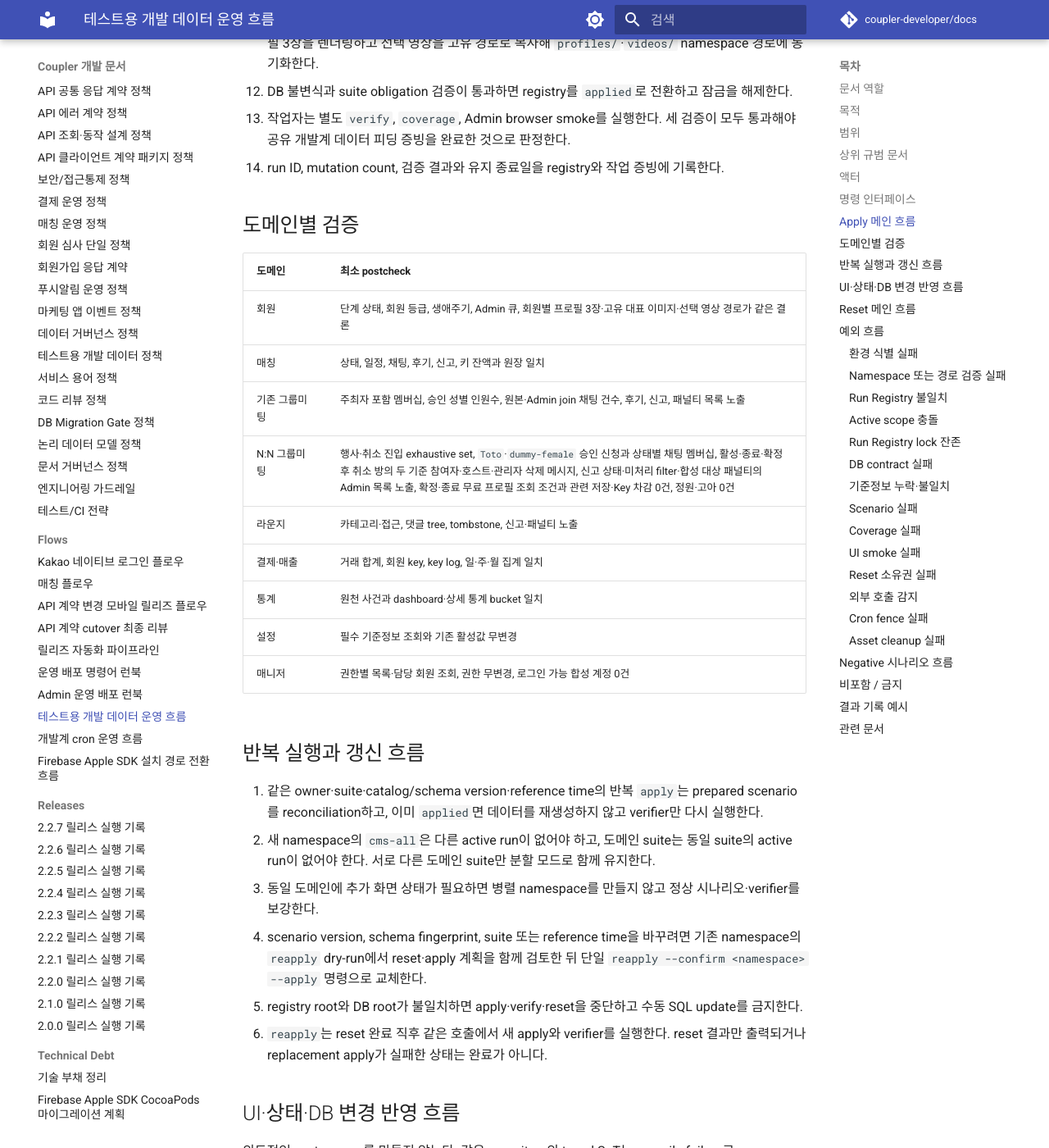
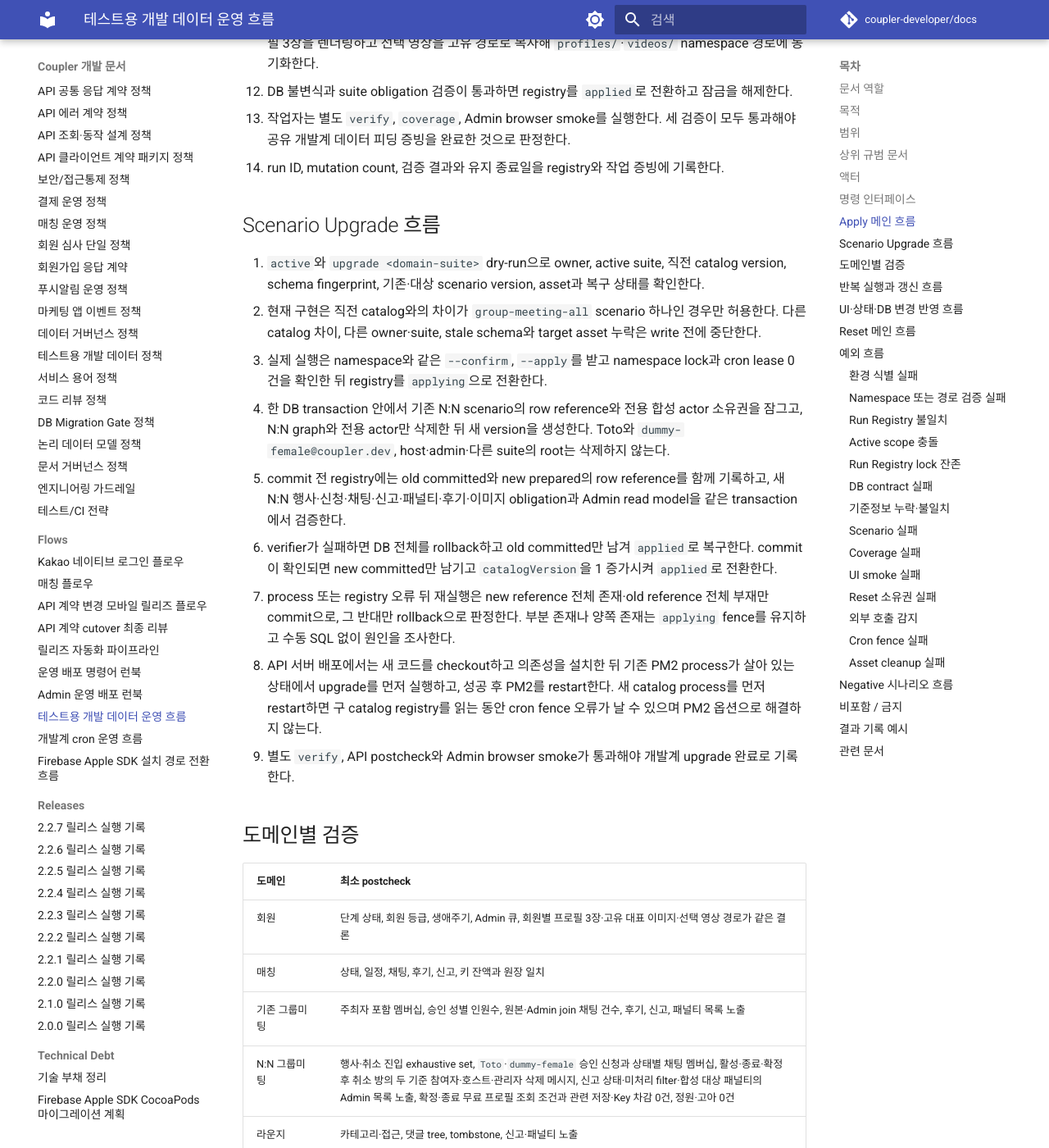
Before and after one commit to coupler-developer/docs, an MkDocs documentation site: the page built from content/flows/cross-project/development-test-data-flow.md, in a window 1280 px wide and 1400 px high, scrolled down 3625 px. Shown: the whole window at 82% size. Built offline with MkDocs 1.6.1 and Material for MkDocs 9.7.7, drawn with Linux system fonts in a browser that asks for light colours; comment, search, counter and statistics services are not loaded; some of the changed text lies outside the part shown.

Commit message:
docs: 개발데이터 원자 업그레이드 절차 명시
Background:
- 전체 reset 뒤 재생성 안내가 replacement 실패 시 기존 개발데이터를 잃는 운영 혼선을 만들었다.

Reason:
- 단일 scenario 갱신과 전체 catalog 교체의 안전 경계를 명확히 해야 한다.

Changes:
- group-meeting upgrade의 preflight, transaction, recovery와 검증 절차를 문서화했다.
- checkout/install 뒤 upgrade를 먼저 실행하고 PM2를 재시작하는 배포 순서를 명시했다.

How:
- 기존 namespace와 다른 scenario를 보존하고, 원자 교체로 표현할 수 없는 변경은 중단하도록 정책·아키텍처·흐름·기술부채를 정렬했다.

Tests:
- yarn validate:docs 통과

```diff
--- a/content/flows/cross-project/development-test-data-flow.md
+++ b/content/flows/cross-project/development-test-data-flow.md
@@ -53,11 +53,11 @@ pnpm --dir coupler-api data-feed plan cms-all --namespace qa-cms --at "$REFERENC
 DEV_DATA_ASSET_ROOT="$DEV_DATA_ASSET_ROOT" pnpm --dir coupler-api data-feed apply cms-all --namespace qa-cms --owner qa-owner --at "$REFERENCE_TIME" --expires-at "$EXPIRES_AT" --apply
 pnpm --dir coupler-api data-feed verify --namespace qa-cms
 DEV_DATA_ADMIN_BASE_URL=https://admin.dev.example.invalid DEV_DATA_ADMIN_STORAGE_STATE=/absolute/path/to/storage-state.json DEV_DATA_MEMBER_ID=123 yarn --cwd /absolute/path/to/coupler-admin-web test:dev-data-ui
-# catalog·scenario 갱신은 reset과 apply를 따로 실행하지 않고 같은 namespace의 reapply를 사용한다.
-pnpm --dir coupler-api data-feed reapply cms-all --namespace qa-cms --owner qa-owner --at "$REFERENCE_TIME" --expires-at "$EXPIRES_AT"
-DEV_DATA_ASSET_ROOT="$DEV_DATA_ASSET_ROOT" pnpm --dir coupler-api data-feed reapply cms-all --namespace qa-cms --owner qa-owner --at "$REFERENCE_TIME" --expires-at "$EXPIRES_AT" --confirm qa-cms --apply
-# reapply plan이 legacy asset root 채택 필요를 표시한 기존 run에만 아래 옵션을 추가한다.
-DEV_DATA_ASSET_ROOT="$DEV_DATA_ASSET_ROOT" pnpm --dir coupler-api data-feed reapply cms-all --namespace qa-cms --owner qa-owner --at "$REFERENCE_TIME" --expires-at "$EXPIRES_AT" --confirm qa-cms --apply --adopt-legacy-asset-root
+# 직전 catalog와의 차이가 N:N scenario 하나인 기존 cms-all은 같은 namespace에서 원자 교체한다.
+DEV_DATA_ASSET_ROOT="$DEV_DATA_ASSET_ROOT" pnpm --dir coupler-api data-feed upgrade group-meeting-all --namespace qa-cms --owner qa-owner
+DEV_DATA_ASSET_ROOT="$DEV_DATA_ASSET_ROOT" pnpm --dir coupler-api data-feed upgrade group-meeting-all --namespace qa-cms --owner qa-owner --confirm qa-cms --apply
+# upgrade plan이 legacy asset root 채택 필요를 표시한 기존 run에만 아래 옵션을 추가한다.
+DEV_DATA_ASSET_ROOT="$DEV_DATA_ASSET_ROOT" pnpm --dir coupler-api data-feed upgrade group-meeting-all --namespace qa-cms --owner qa-owner --confirm qa-cms --apply --adopt-legacy-asset-root
 # 유지 종료처럼 재생성하지 않는 정리만 reset을 단독 사용한다.
 pnpm --dir coupler-api data-feed reset --namespace qa-cms
 DEV_DATA_ASSET_ROOT="$DEV_DATA_ASSET_ROOT" pnpm --dir coupler-api data-feed reset --namespace qa-cms --confirm qa-cms
@@ -73,8 +73,8 @@ DEV_DATA_ASSET_ROOT="$DEV_DATA_ASSET_ROOT" pnpm --dir coupler-api data-feed rese
 - `active`는 DB에 연결하지 않고 active namespace별 owner·suite·scope·상태·asset root 기록 여부·유지 종료일·만료 여부·검증 count를 출력한다. feeder와 개발 cron이 공유하는 contract parser로 fence·active record 전체를 검증하며, registry metadata, active directory entry, global fence와 active record의 양방향 정합성 또는 active record 상호 간 scope가 유효하지 않으면 fail-closed한다.
 - `plan`은 read-only다.
 - `apply`는 `--apply`가 없으면 write하지 않는다.
-- `reapply`는 `--apply`가 없으면 기존 reset plan과 새 apply plan을 함께 출력할 뿐 write하지 않는다. 실제 실행은 namespace와 같은 `--confirm` 및 `--apply`를 모두 요구하고, owner·시간·schema·catalog preflight가 실패하면 reset을 시작하지 않는다.
-- `reapply`가 reset 뒤 replacement apply에 실패하면 명령 전체가 실패하며 완료로 보고하지 않는다. `active`로 새 run의 존재 여부·상태와 원인을 확인하고, active run이 있으면 같은 catalog의 `apply`를 재시도하며 없으면 새 `plan`부터 복구한다.
+- `upgrade`는 `--apply`가 없으면 owner·active suite·catalog/schema·기존/대상 scenario version·asset·복구 상태를 확인할 뿐 write하지 않는다. 실제 실행은 namespace와 같은 `--confirm` 및 `--apply`를 모두 요구한다.
+- `upgrade`는 기존 scenario 삭제, 새 version 생성과 verifier를 한 DB transaction에서 수행한다. 실패하면 기존 version으로 rollback하고, commit 뒤 registry 승격이 중단되면 같은 명령이 old/new row reference로 결과를 복구한다.
 - Admin browser smoke는 로그인 정보 자체를 출력하지 않고 허용된 기존 QA 관리자 storage state를 사용한다.
 - 첫 번째 `reset`은 삭제 계획만 출력한다.
 - 실제 reset은 namespace와 같은 `--confirm` 값이 필요하다.
@@ -97,6 +97,18 @@ DEV_DATA_ASSET_ROOT="$DEV_DATA_ASSET_ROOT" pnpm --dir coupler-api data-feed rese
 13. 작업자는 별도 `verify`, `coverage`, Admin browser smoke를 실행한다. 세 검증이 모두 통과해야 공유 개발계 데이터 피딩 증빙을 완료한 것으로 판정한다.
 14. run ID, mutation count, 검증 결과와 유지 종료일을 registry와 작업 증빙에 기록한다.
 
+## Scenario Upgrade 흐름
+
+1. `active`와 `upgrade <domain-suite>` dry-run으로 owner, active suite, 직전 catalog version, schema fingerprint, 기존·대상 scenario version, asset과 복구 상태를 확인한다.
+2. 현재 구현은 직전 catalog와의 차이가 `group-meeting-all` scenario 하나인 경우만 허용한다. 다른 catalog 차이, 다른 owner·suite, stale schema와 target asset 누락은 write 전에 중단한다.
+3. 실제 실행은 namespace와 같은 `--confirm`, `--apply`를 받고 namespace lock과 cron lease 0건을 확인한 뒤 registry를 `applying`으로 전환한다.
+4. 한 DB transaction 안에서 기존 N:N scenario의 row reference와 전용 합성 actor 소유권을 잠그고, N:N graph와 전용 actor만 삭제한 뒤 새 version을 생성한다. Toto와 `dummy-female@coupler.dev`, host·admin·다른 suite의 root는 삭제하지 않는다.
+5. commit 전 registry에는 old committed와 new prepared의 row reference를 함께 기록하고, 새 N:N 행사·신청·채팅·신고·패널티·후기·이미지 obligation과 Admin read model을 같은 transaction에서 검증한다.
+6. verifier가 실패하면 DB 전체를 rollback하고 old committed만 남겨 `applied`로 복구한다. commit이 확인되면 new committed만 남기고 `catalogVersion`을 1 증가시켜 `applied`로 전환한다.
+7. process 또는 registry 오류 뒤 재실행은 new reference 전체 존재·old reference 전체 부재만 commit으로, 그 반대만 rollback으로 판정한다. 부분 존재나 양쪽 존재는 `applying` fence를 유지하고 수동 SQL 없이 원인을 조사한다.
+8. API 서버 배포에서는 새 코드를 checkout하고 의존성을 설치한 뒤 기존 PM2 process가 살아 있는 상태에서 upgrade를 먼저 실행하고, 성공 후 PM2를 restart한다. 새 catalog process를 먼저 restart하면 구 catalog registry를 읽는 동안 cron fence 오류가 날 수 있으며 PM2 옵션으로 해결하지 않는다.
+9. 별도 `verify`, API postcheck와 Admin browser smoke가 통과해야 개발계 upgrade 완료로 기록한다.
+
 ## 도메인별 검증
 
 | 도메인 | 최소 postcheck |
@@ -116,9 +128,9 @@ DEV_DATA_ASSET_ROOT="$DEV_DATA_ASSET_ROOT" pnpm --dir coupler-api data-feed rese
 1. 같은 owner·suite·catalog/schema version·reference time의 반복 `apply`는 prepared scenario를 reconciliation하고, 이미 `applied`면 데이터를 재생성하지 않고 verifier만 다시 실행한다.
 2. 새 namespace의 `cms-all`은 다른 active run이 없어야 하고, 도메인 suite는 동일 suite의 active run이 없어야 한다. 서로 다른 도메인 suite만 분할 모드로 함께 유지한다.
 3. 동일 도메인에 추가 화면 상태가 필요하면 병렬 namespace를 만들지 않고 정상 시나리오·verifier를 보강한다.
-4. scenario version, schema fingerprint, suite 또는 reference time을 바꾸려면 기존 namespace의 `reapply` dry-run에서 reset·apply 계획을 함께 검토한 뒤 단일 `reapply --confirm <namespace> --apply` 명령으로 교체한다.
+4. 직전 catalog와 현재 catalog의 차이가 한 domain scenario뿐이면 기존 namespace의 `upgrade <domain-suite>` dry-run을 검토한 뒤 `upgrade --confirm <namespace> --apply`로 원자 교체한다. schema fingerprint, suite, reference time 또는 둘 이상의 scenario가 달라지는 전체 교체는 지원하지 않으며 기존 run을 보존한다.
 5. registry root와 DB root가 불일치하면 apply·verify·reset을 중단하고 수동 SQL update를 금지한다.
-6. `reapply`는 reset 완료 직후 같은 호출에서 새 apply와 verifier를 실행한다. reset 결과만 출력되거나 replacement apply가 실패한 상태는 완료가 아니다.
+6. `upgrade`는 old committed와 new prepared row reference를 함께 기록한 뒤 verifier 통과 시에만 DB와 catalog version을 승격한다. 양쪽 reference가 부분 존재하거나 동시에 존재하면 자동 추정하지 않고 중단한다.
 
 ## UI·상태·DB 변경 반영 흐름
 
--- a/content/policy/development-test-data-policy.md
+++ b/content/policy/development-test-data-policy.md
@@ -108,14 +108,16 @@
     - `cms-all`은 모든 도메인 suite와 scope가 겹치므로 다른 active run이 하나라도 있으면 새 namespace로 claim할 수 없다.
     - 도메인 suite는 동일 suite의 active run과만 충돌하며, 서로 다른 도메인 suite는 각각 최대 1개씩 함께 유지할 수 있다.
     - 동일 namespace의 owner·suite·catalog/schema version·reference time이 같은 반복 apply는 신규 claim이 아니라 기존 run 검증으로 처리한다.
-    - 같은 도메인에 추가 상태가 필요하면 병렬 namespace를 만들지 않고 해당 suite의 정상 시나리오와 verifier를 보강한 뒤 기존 namespace를 `reapply`한다.
-    - catalog·scenario version 교체는 기존 run의 reset plan과 새 catalog의 apply plan을 함께 출력하는 `reapply` dry-run을 먼저 검토한다. 실제 교체는 namespace와 같은 `--confirm` 및 `--apply`를 받은 단일 `reapply` 명령으로 reset 직후 같은 namespace를 즉시 apply·검증하며, reset 성공만으로 교체 완료를 보고하지 않는다.
+    - 같은 도메인에 추가 상태가 필요하면 병렬 namespace를 만들지 않고 해당 suite의 정상 시나리오와 verifier를 보강한다.
+    - 기존 active run의 한 도메인 scenario만 다음 catalog version으로 바꾸는 경우, 직전 catalog와 현재 catalog의 차이가 그 scenario 하나뿐일 때만 같은 namespace의 `upgrade`를 허용한다. 다른 suite·scenario row와 asset은 유지해야 한다.
+    - `upgrade` dry-run은 owner·active suite·직전 catalog version·schema fingerprint·기존/대상 scenario version·asset 존재와 legacy asset root 채택 필요 여부를 출력한다. 실제 실행은 namespace와 같은 `--confirm` 및 `--apply`를 모두 요구한다.
+    - 기존 namespace 전체를 먼저 reset한 뒤 새 catalog를 apply하는 순차 `reapply`는 replacement apply 실패 시 기존 데이터가 사라지므로 제공하지 않는다. 한 scenario 원자 교체로 표현할 수 없는 전체 catalog 교체는 세대 단위 원자 교체 구조가 구현되기 전까지 기존 run을 보존하고 중단한다.
 - scope 충돌 검사는 run registry mutex 안에서 active record 전체를 읽고 claim 직전에 다시 수행한다. `plan` 결과만으로 claim 가능성을 확정하지 않는다.
 - inventory와 claim은 새 요청과 기존 record만 비교하지 않고 기존 active record 전체를 pairwise 검증한다. 이미 손상된 active scope 집합이 있으면 겹치지 않는 suite 요청도 허용하지 않는다.
 - global fence의 namespace는 active record가 반드시 존재해야 하며, `cleaned` finalization 대기를 제외한 active record는 global fence에 반드시 포함돼야 한다. 어느 방향이든 불일치하면 inventory와 claim을 모두 중단한다.
 - feeder와 개발 cron은 하나의 Run Registry contract validator를 사용한다. fence namespace 중복·UTC ISO 8601 표준 형식이 아닌 시각과 active record metadata 중 하나라도 있으면 두 경로 모두 fail-closed하며 consumer별 완화 해석을 허용하지 않는다.
 - 만료됐거나 `failed`, `cleanup_failed`, `cleaned` finalization 대기 상태인 active record도 명시적 reset·finalization 전에는 새 overlapping suite를 차단한다.
-- claim 뒤 run identity와 suite를 update로 바꾸지 않으며 `updatedAt`은 뒤로 이동할 수 없다. 단, asset root identity 도입 전에 생성돼 해당 필드가 없는 legacy active record는 read-only inventory·verify·reset plan을 허용하고, namespace와 같은 `--confirm` 및 `--adopt-legacy-asset-root`를 함께 준 reset에서 현재 `DEV_DATA_ASSET_ROOT`를 정확히 한 번 기록할 수 있다. 상태 update는 apply·재시도·reset의 허용 전이만 사용하고 `cleaned` record는 DB·asset 작업을 반복하지 않으며 현재 record와 ETag가 일치할 때 finalization만 재시도한다.
+- claim 뒤 run identity와 suite를 update로 바꾸지 않으며 `updatedAt`은 뒤로 이동할 수 없다. `catalogVersion`은 검증된 한 scenario 교체가 끝나는 `applying -> applied` 전이에서만 정확히 1 증가할 수 있다. asset root identity 도입 전에 생성돼 해당 필드가 없는 legacy active record는 read-only inventory·verify·reset·upgrade plan을 허용하고, namespace와 같은 `--confirm` 및 `--adopt-legacy-asset-root`를 함께 준 reset 또는 upgrade에서 현재 `DEV_DATA_ASSET_ROOT`를 정확히 한 번 기록할 수 있다. 상태 update는 apply·upgrade·재시도·reset의 허용 전이만 사용하고 `cleaned` record는 DB·asset 작업을 반복하지 않으며 현재 record와 ETag가 일치할 때 finalization만 재시도한다.
 - scope 충돌을 우회하는 `--force`, 병렬 허용 옵션, 만료 시 자동 삭제를 제공하지 않는다.
 - 공유 registry backend는 read-after-write consistency와 ETag 조건부 갱신을 보장해야 하며, 보장할 수 없는 저장소는 지원하지 않는다.
 - owner, suite, catalog version, schema fingerprint, 정규화된 asset root, reference time, 유지 종료일, 상태, scenario version, 실제 생성·삭제 건수는 namespace가 정리된 뒤에도 history record로 보존한다.
@@ -127,6 +129,9 @@
 - 같은 schema version, namespace, scenario version의 반복 실행은 같은 논리 결과를 만들어야 한다.
 - 각 시나리오는 독립 트랜잭션으로 적용하고 실패한 시나리오는 전부 rollback한다.
 - suite 일부가 실패하면 성공으로 보고하지 않고 실패 시나리오와 이미 적용된 시나리오를 구분해 출력한다.
+- scenario upgrade는 기존 scenario의 소유 root·child·전용 actor 삭제, 새 version 생성과 해당 suite verifier를 하나의 DB 트랜잭션에서 수행한다. 검증 전에는 commit하지 않으며 실패하면 기존 version 전체를 복구한다.
+- upgrade commit 직전 Run Registry에는 기존 committed scenario와 새 prepared scenario의 정확한 row reference를 함께 기록한다. 재실행은 새 reference 전체 존재·기존 reference 전체 부재를 committed로, 그 반대를 rollback으로만 판정하며 부분 존재나 양쪽 존재는 fail-closed한다.
+- upgrade는 기존 namespace asset을 삭제하거나 다시 렌더링하지 않는다. 대상 scenario가 사용하는 프로필의 존재·WebP 크기와 영상 checksum을 DB mutation 전에 검증하고 하나라도 없거나 다르면 중단한다.
 - 동일 namespace 동시 실행은 금지하고 DB advisory lock 또는 동등한 잠금으로 차단한다.
 - 시간 의존 데이터는 한 실행에서 확정한 `reference_time`과 `Asia/Seoul` timezone을 공통 사용한다.
 - reset의 DB child·root 삭제와 DB 잔존 검증은 단일 트랜잭션에서 실행하고 하나라도 실패하면 전부 rollback한다.
@@ -240,16 +245,18 @@
 - 공유 개발계 명령은 기본적으로 dry-run하며 실제 write에는 명시적 `--apply`가 필요하다.
 - `active`는 DB에 연결하지 않고 현재 active namespace의 owner, suite, scope, 상태, 기준 시각, 유지 종료일, 만료 여부, 검증 count를 출력한다.
 - dry-run은 대상 DB 식별값, namespace, suite, run registry 상태, overlapping active scope, schema fingerprint, 기존 namespace root 건수, 적용할 scenario 목록, cron fence 필요 여부와 외부 write 0건을 출력한다. 실제 생성 건수는 apply의 transaction mutation counter로 집계해 registry에 기록한다.
+- upgrade dry-run은 기존 active run을 바꾸지 않고 교체할 scenario의 기존·대상 version, 보존할 다른 scenario 수, asset 검증 결과, 복구 필요 여부와 확인값을 출력한다.
 - apply 직후 DB 불변식, branch obligation, 관리자 API, 브라우저 smoke를 검증하고 데이터·화면 coverage가 모두 100%가 아니면 성공으로 판정하지 않는다.
 - reset은 먼저 삭제 계획과 소유권을 검증하고 명시적 확인값을 받은 뒤 실행한다. 계획에 legacy asset root 채택 필요 여부를 표시하고, 필요한 경우에만 `--adopt-legacy-asset-root`를 허용한다.
 - reset은 DB 삭제 트랜잭션 commit 뒤 namespace asset을 정리하고, root·child orphan·media가 모두 0건일 때만 registry를 `cleaned`로 전환한다.
-- `reapply`는 owner·시간·schema·새 catalog를 write 전에 preflight하고 reset과 같은 확인 규칙을 적용한다. reset 뒤 replacement apply가 실패하면 명령 전체를 실패로 종료하고 완료 보고를 금지하며, 새 active run의 실패 상태를 명시적으로 복구·재시도한다.
+- `upgrade`는 owner·active suite·schema·직전/대상 catalog·scenario version·asset을 write 전에 preflight하고 namespace 확인 규칙을 적용한다. DB commit과 registry 승격 사이의 실패는 old/new row reference로 복구하며 어느 결과도 증명할 수 없으면 `applying` fence를 유지한다.
 
 ## 운영 절차
 
 1. 변경 요청에서 대상 suite, namespace, 환경, reference time, 예상 규모를 고정한다.
 2. active inventory, catalog·coverage·DB identity를 검증하고 dry-run의 scope 충돌 결과를 검토한다.
 3. namespace 잠금을 획득하고 기준정보 확인 후 시나리오를 트랜잭션 단위로 적용한다.
+   기존 run의 단일 scenario upgrade는 같은 잠금 안에서 old 삭제·new 생성·검증을 한 트랜잭션으로 수행한다.
 4. DB 불변식, branch obligation, 관리자 API, 브라우저 화면, 전체 route coverage, 유지 기간 외부 호출 0건을 검증한다.
 5. 유지 기한이 끝나면 같은 namespace로 reset하고 orphan·미디어 잔존 0건을 확인한다.
 
@@ -291,7 +298,8 @@
 - [ ] 결제·매출·통계가 원천 사건에서 집계되는가?
 - [ ] reset DB 삭제가 단일 트랜잭션이며 asset 실패를 idempotent하게 재시도하는가?
 - [ ] reset이 namespace 밖 데이터와 공용 기준정보를 건드리지 않는가?
-- [ ] catalog 교체가 단일 `reapply` 명령으로 실행되고 reset 성공만으로 완료 처리되지 않는가?
+- [ ] 단일 scenario catalog 교체가 같은 namespace의 `upgrade` 한 트랜잭션으로 실행되고, old/new row reference 복구와 다른 scenario 무변경을 검증하는가?
+- [ ] 전체 reset 뒤 apply하는 순차 `reapply` 경로가 없고, 원자 교체로 표현할 수 없는 catalog 변경을 중단하는가?
 - [ ] schema 변경과 기존 데이터 보정이 별도 작업으로 분리됐는가?
 - [ ] apply 후 coverage와 reset 후 orphan 검증 근거가 남았는가?
 
```
Also changed, not shown: content/architecture/development-test-data-system.md (+11 -8 lines), content/technical-debt/technical-debt.md (+4 -4 lines).
